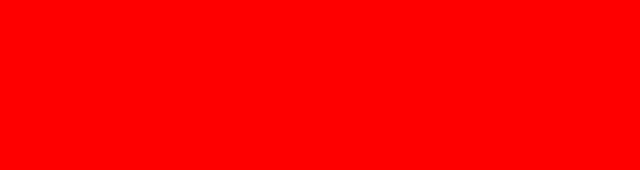
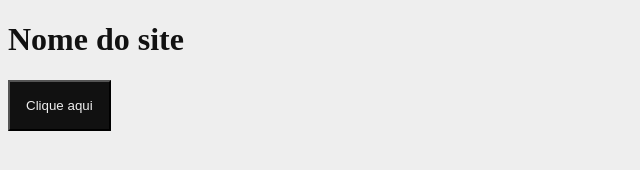
Before and after one commit to caiosimpl/nodejs-sass-aula, a website: page index.html in a window 1280 px wide. Shown: the whole page, without its empty margins (0-640 px from the left). Drawn offline with Linux system fonts and the light colour scheme.

Commit message:
aprendendo funcionalidades e variaveis do sass

```diff
--- a/index.html
+++ b/index.html
@@ -4,9 +4,14 @@
     <meta charset="UTF-8">
     <meta name="viewport" content="width=device-width, initial-scale=1.0">
     <title>Document</title>
-    <link rel="stylesheet" href="main.css">
+    <link rel="stylesheet" href="build/main.css">
 </head>
 <body>
-
+    <header>
+        <div class="container">
+            <h1>Nome do site</h1>
+        </div>
+    </header>
+    <button type="button">Clique aqui</button>
 </body>
 </html>
--- a/main.sass
+++ /dev/null
@@ -1,4 +0,0 @@
-body
-    background-color: red
-
-/* .sass: não utiliza chaves nem ;. Mais distante do css */
--- a/main.scss
+++ /dev/null
@@ -1,5 +0,0 @@
-body {
-    background-color: red;
-}
-
-/* .scss, mais próximo do css */
--- a/package.json
+++ b/package.json
@@ -3,7 +3,7 @@
   "version": "1.0.0",
   "main": "index.js",
   "scripts": {
-    "sass": "sass",
+    "sass": "sass source/main.scss build/main.css --watch",
     "test": "echo \"Error: no test specified\" && exit 1"
   },
   "author": "caio simplicio",
--- /dev/null
+++ b/source/main.scss
@@ -0,0 +1,31 @@
+$corPrincipal: #eee;
+$corSecundaria: #111;
+
+/* No sass é possivel criar variáveis, fazendo com que o código fique mais limpo e organizado e
+que seja possível alterar facilmente as cores do site, por exemplo. */
+
+body {
+    background-color: $corPrincipal;
+}
+
+header {
+    background-color: $corPrincipal;
+/* também é possivel criar um seletor dentro de outro seletor, o que impede ter que criar várias regras para alterar itens especificos
+permite que altere dentro de um seletor principal */
+    h1 {
+        color: $corSecundaria;
+    }
+}
+
+button {
+    padding: 16px;
+    background-color: $corSecundaria;
+    color: $corPrincipal;
+
+    /* é possivel criar um pseudo elemento no sass, como o hover,
+    que altera a cor do botão quando o mouse passa por cima usando o &: */
+
+    &:hover {
+        background-color: yellow;
+    }
+}
```
Also changed, not shown: build/main.css (added), main.css (deleted), 2 other files.
